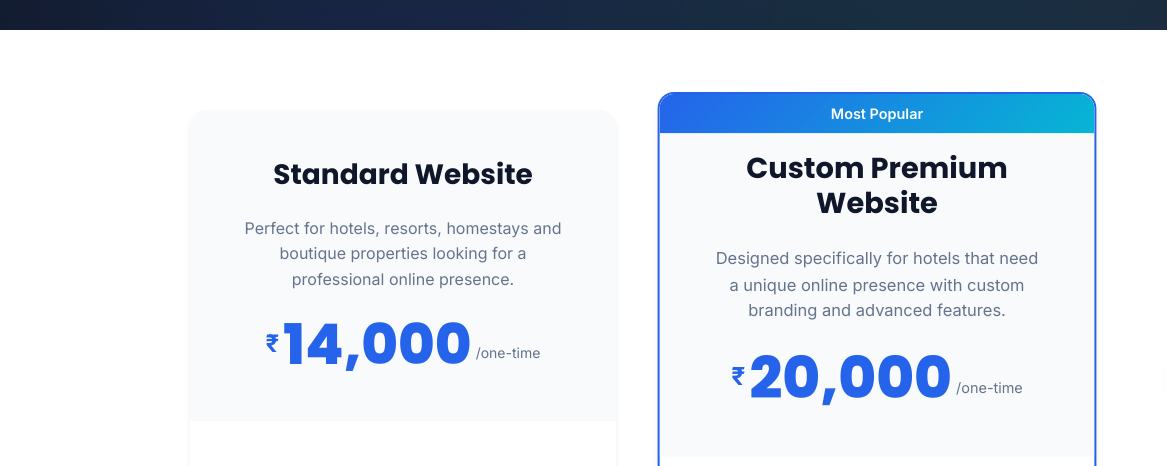
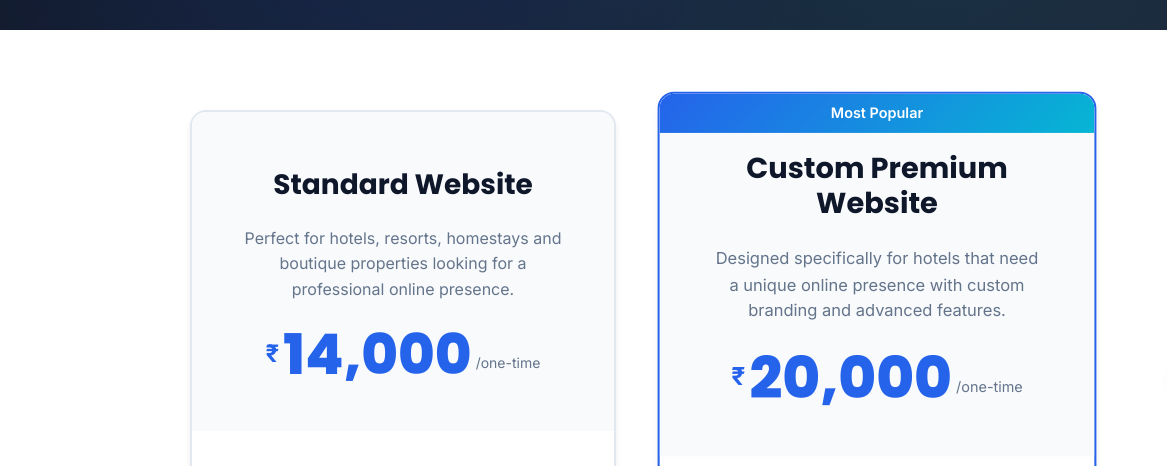
Before and after one commit to vikas-sahu1702/Gridnest-web-solution, a website: page pricing.html in a window 1280 px wide. Shown: the part 349-815 px from the top of the page, 0-1167 px from the left. Drawn offline with Linux system fonts and the light colour scheme.

Commit message:
Fix pricing card styling: add border to Standard card, equal header padding

```diff
--- a/css/style.css
+++ b/css/style.css
@@ -1758,6 +1758,7 @@ p {
 .pricing-card {
     background-color: var(--white);
     border-radius: var(--radius-lg);
+    border: 2px solid var(--gray-light);
     overflow: hidden;
     box-shadow: var(--shadow-md);
     transition: all var(--transition-normal);
@@ -1796,6 +1797,7 @@ p {
 
 .pricing-header {
     padding: var(--space-xl);
+    padding-top: 3.5rem;
     text-align: center;
     background-color: var(--light);
 }
```
